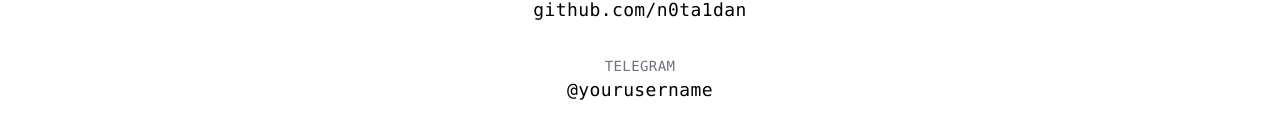
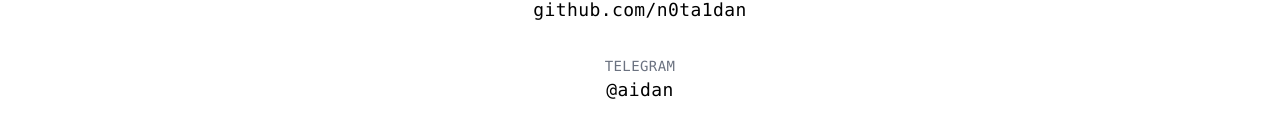
Before and after one commit to N0tA1dan/aidan, a plain HTML site: page contact.html in a window 1280 px wide. Shown: the part 312-450 px from the top of the page. Drawn offline with nearby package versions, Linux system fonts and the light colour scheme.

Commit message:
Update contact.html

```diff
--- a/contact.html
+++ b/contact.html
@@ -36,7 +36,7 @@
 
       <div class="p-2 rounded-md transition-colors duration-300 hover:bg-black">
         <span class="block text-sm uppercase text-gray-500">Telegram</span>
-        <a href="https://t.me/yourusername" target="_blank" class="text-black hover:text-white transition-colors duration-300">@yourusername</a>
+        <a href="https://t.me/yourusername" target="_blank" class="text-black hover:text-white transition-colors duration-300">@aidan</a>
       </div>
     </div>
   </main>
```
